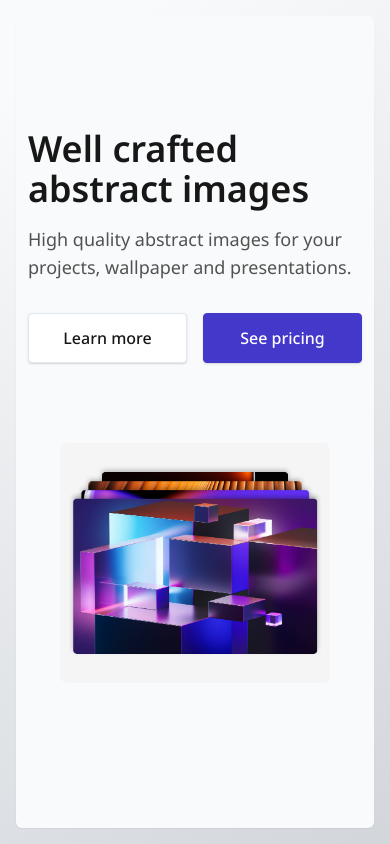
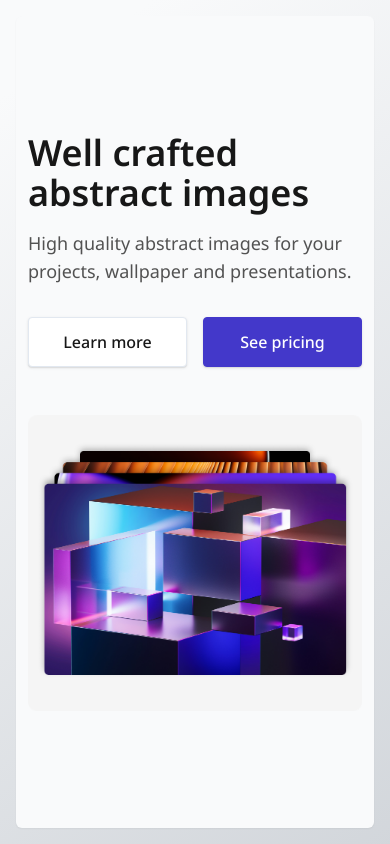
Before and after one commit to IfMalthereturnawesome/marketing, a React (Vite) app: page /hero-section in a window 390 px wide. Built offline with nearby package versions, Linux system fonts and the light colour scheme; a web font is replaced by a local one.

Commit message:
Fix image.

```diff
--- a/src/components/HeroSection.tsx
+++ b/src/components/HeroSection.tsx
@@ -74,7 +74,7 @@ const HeroSection = ({ title, description, image, imageBig, className }: HeroSec
 						<img
 							src={image}
 							alt={'Prism image'}
-							className={'flex items-center self-stretch object-cover p-8 md:hidden'}
+							className={'flex items-center self-stretch object-cover md:hidden'}
 						/>
 						<img
 							src={imageBig}
```
